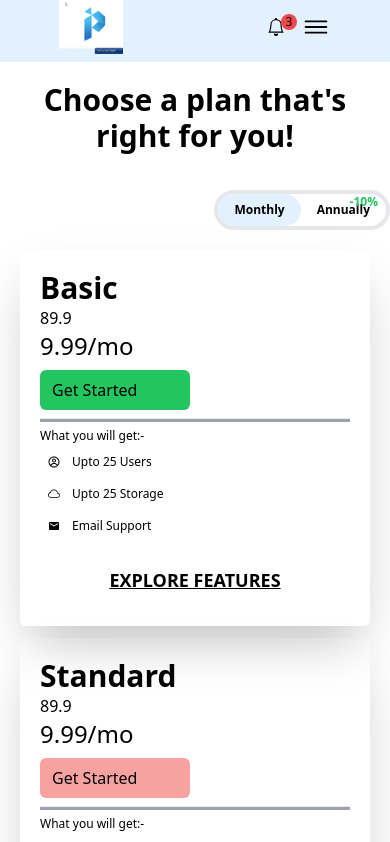
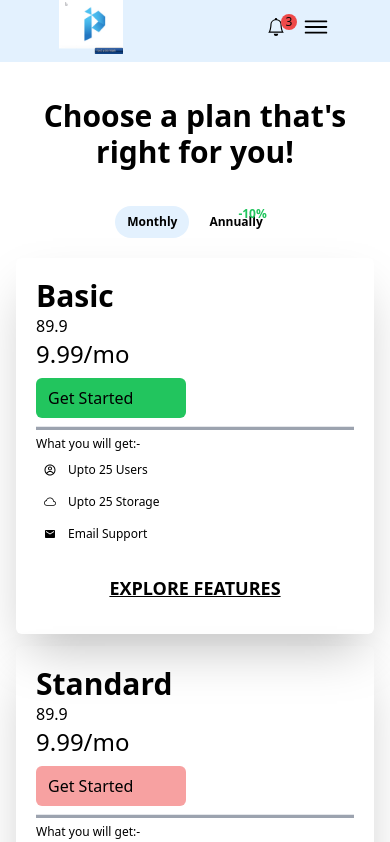
Before and after one commit to MuhammadShakkeer2030/UI-Exemplar, a React (Vite) app: page / in a window 390 px wide. Shown: the top 842 px of the page. Built offline with nearby package versions, Linux system fonts and the light colour scheme.

Commit message:
github workflow added

```diff
--- a/src/components/Hero.tsx
+++ b/src/components/Hero.tsx
@@ -24,31 +24,32 @@ export function Hero() {
     //         {quickPlans?.map((plan, index) => <PlanCard key={index} quickPlan={plan} plan={undefined} index={index} customwidth={"w-full md:w-1/2"}/>)}
     //     </div>
     // </div>
-        <div className="w-full md:w-[80%] mx-auto bg-white">
-  <div className="w-[350px] md:w-auto py-5 mx-auto">
+    <div className="w-full md:w-[80%] mx-auto bg-white p-4">
+  <div className="w-full md:w-[350px] py-5 px-3 md:px-0 mx-auto">
     <h3 className="text-3xl font-bold text-center mb-4 md:mb-0">Choose a plan that's right for you!</h3>
   </div>
 
-  <div className="flex justify-end">
+  <div className="flex justify-center md:justify-end mb-4">
     {/* Slide button */}
-    <div className="border-4 rounded-full">
-      <button className="bg-primary px-4 py-2 rounded-full font-semibold text-xs md:text-base">Monthly</button>
-      <button className="px-4 py-2 rounded-full relative font-semibold text-xs md:text-base">Annually<span className="text-green-500 text-xs md:text-sm absolute top-0 right-2">-10%</span></button>
+    <div className="flex space-x-2">
+      <button className="bg-primary px-3 md:px-4 py-2 rounded-full font-semibold text-xs md:text-base">Monthly</button>
+      <button className="px-3 md:px-4 py-2 rounded-full relative font-semibold text-xs md:text-base">Annually<span className="text-green-500 text-xs md:text-sm absolute top-0 right-2">-10%</span></button>
     </div>
   </div>
 
-  <div className="flex flex-col lg:flex-row justify-evenly items-center gap-3 mt-5">
+  <div className="flex flex-col lg:flex-row justify-center lg:justify-evenly items-center gap-3 mt-5">
     {planItems?.map((plan, index) => (
-      <PlanCard key={index} plan={plan} quickPlan={undefined} index={index} customstyle={'w-[350px] md:w-2/3  lg:w-1/4'} />
+      <PlanCard key={index} plan={plan} quickPlan={undefined} index={index} customstyle={'w-full md:w-2/3 lg:w-[300px]'} />
     ))}
   </div>
 
-  <div className="flex flex-col lg:flex-row items-center gap-3 mt-4">
+  <div className="flex flex-col lg:flex-row justify-center lg:justify-between items-center gap-3 mt-4">
     {quickPlans?.map((plan, index) => (
-      <PlanCard key={index} quickPlan={plan} plan={undefined} index={index} customstyle="w-auto md:w-4/5 lg:1/2 mx-5 md:mx-0" />
+      <PlanCard key={index} quickPlan={plan} plan={undefined} index={index} customstyle="w-full md:w-4/5 lg:w-[45%] xl:w-[50%] mx-2 md:mx-0" />
     ))}
   </div>
 </div>
 
+
   )
 }
```
Lines whose indentation alone changed are shown as unchanged.
